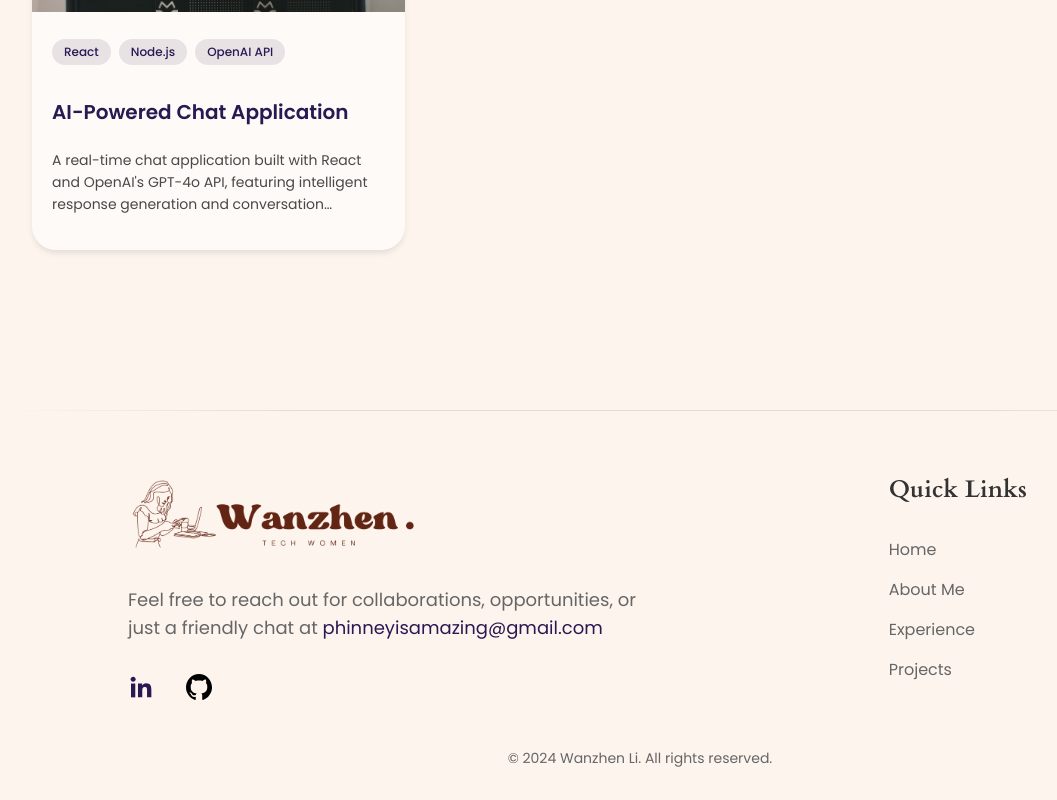
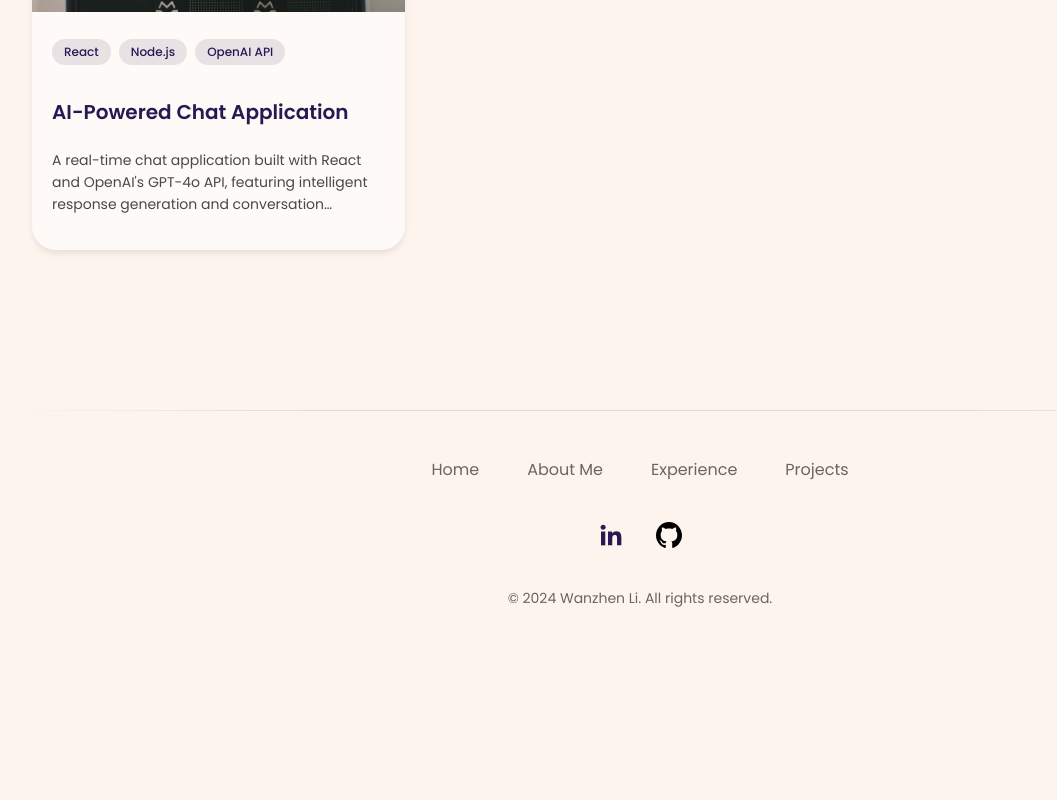
Before and after one commit to WanzhenLi/portfolio-website, a React (Create React App) app: page / in a window 1280 px wide. Shown: the part 6724-7524 px from the top of the page, without its empty margins (0-1057 px from the left). After the commit the page ends 7380 px from the top, so only its background shows below. Built offline with nearby package versions, Linux system fonts and the light colour scheme.

Commit message:
updated footer to use simpler design

```diff
--- a/src/components/sections/Footer.js
+++ b/src/components/sections/Footer.js
@@ -4,7 +4,7 @@ import { images } from '../../constants/images';
 import styles from './Footer.module.css';
 
 const navigation = {
-  pages: [
+  main: [
     { name: 'Home', href: '#hero' },
     { name: 'About Me', href: '#about' },
     { name: 'Experience', href: '#experience' },
@@ -18,33 +18,22 @@ export default function Footer() {
       {/* Top Divider */}
       <div className={styles.divider}></div>
 
-      <div className="section-container pt-4 md:pt-16 pb-4 md:pb-8 px-8 md:px-6 lg:px-16">
-        {/* First Row: Two Columns */}
-        <div className="grid grid-cols-1 md:grid-cols-[1.5fr_1fr] lg:grid-cols-[1.2fr_1fr] gap-12 lg:gap-20 mb-12">
-          {/* Left Column: Logo + CTA + Social */}
-          <div className="space-y-8 flex flex-col items-center md:items-start md:pl-8 lg:pl-16">
-            {/* Logo */}
-            <div className="-mt-4 md:mt-0">
-              <img
-                src={images.logo}
-                alt="Logo"
-                className="h-20 w-auto"
-              />
-            </div>
-
-            {/* CTA Text */}
-            <p className="text-base md:text-lg text-[#666666] text-center md:text-left">
-              Feel free to reach out for collaborations, opportunities, or just a friendly chat at{' '}
+      <div className="section-container py-0 sm:py-12">
+        {/* Navigation Links */}
+        <nav className="flex flex-wrap justify-center gap-x-12 gap-y-6" aria-label="Footer">
+          {navigation.main.map((item) => (
             <a
-                href="mailto:phinneyisamazing@gmail.com"
-                className="text-primary hover:text-accent transition-colors"
+              key={item.name}
+              href={item.href}
+              className="text-[#666666] hover:text-accent transition-colors"
             >
-                phinneyisamazing@gmail.com
+              {item.name}
             </a>
-            </p>
+          ))}
+        </nav>
 
         {/* Social Links */}
-            <div className="flex gap-8 justify-center md:justify-start">
+        <div className="mt-10 flex justify-center gap-8">
           <ReactSocialLink
             href="https://linkedin.com/in/wzli-bu"
             icon={images.icons.social.linkedin}
@@ -54,27 +43,9 @@ export default function Footer() {
             icon={images.icons.social.github}
           />
         </div>
-          </div>
-
-          {/* Right Column: Navigation Links */}
-          <div className="md:pl-12 lg:pl-40 flex flex-col items-center md:items-start">
-            <h3 className="text-2xl font-semibold mb-8 text-[#333333] hidden md:block">Quick Links</h3>
-            <div className="flex flex-row flex-wrap md:flex-col gap-6 md:gap-4 justify-center">
-              {navigation.pages.map((page) => (
-                <a
-                  key={page.name}
-                  href={page.href}
-                  className="text-[#666666] hover:text-accent transition-colors"
-                >
-                  {page.name}
-                </a>
-              ))}
-            </div>
-          </div>
-        </div>
 
         {/* Copyright */}
-        <p className="text-center text-[#666666] text-sm">
+        <p className="mt-10 text-center text-sm text-[#666666]">
           &copy; {new Date().getFullYear()} Wanzhen Li. All rights reserved.
         </p>
       </div>
```
Lines whose indentation alone changed are shown as unchanged.
